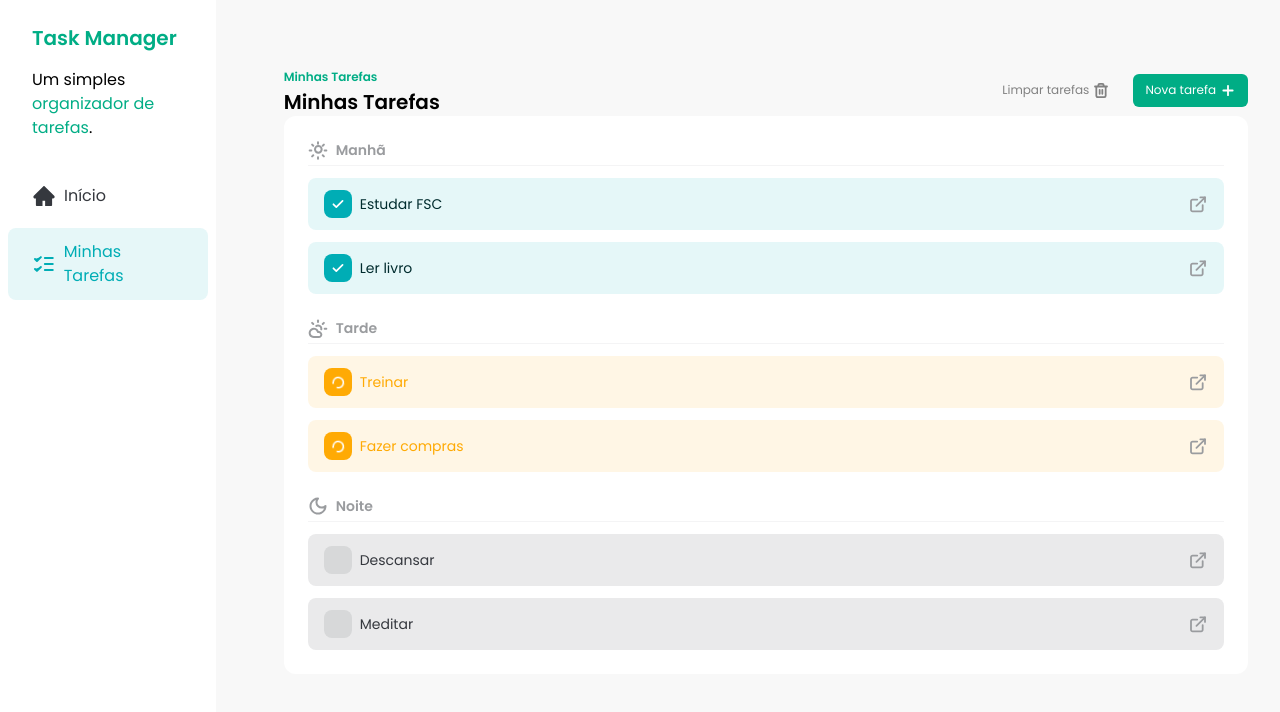
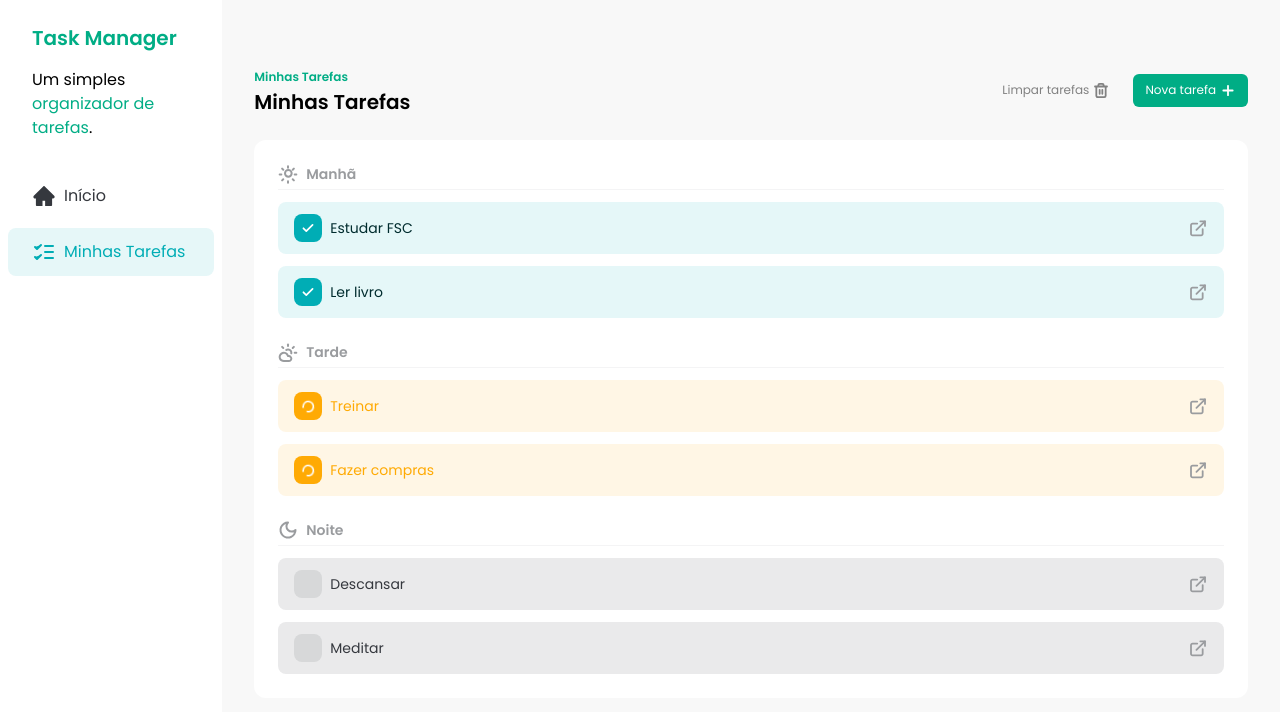
Before and after one commit to CristopherMartarello/task-manager, a React (Vite) app: page / in a window 1280 px wide. Shown: the top 712 px of the page. Built offline with nearby package versions, Linux system fonts and the light colour scheme.

Commit message:
feat: update spacing between sidebar and tasks

```diff
--- a/src/App.jsx
+++ b/src/App.jsx
@@ -3,7 +3,7 @@
 
 const App = () => {
   return (
-    <div className="flex gap-9">
+    <div className="flex">
       <Sidebar />
       <Tasks />
     </div>
--- a/src/components/Tasks.jsx
+++ b/src/components/Tasks.jsx
@@ -41,7 +41,7 @@
   };
 
   return (
-    <div className="w-full px-8 py-16">
+    <div className="w-full space-y-6 px-8 py-16">
       <div className="flex w-full justify-between">
         <div>
           <span className="text-xs font-semibold text-[#00AD85]">
```
